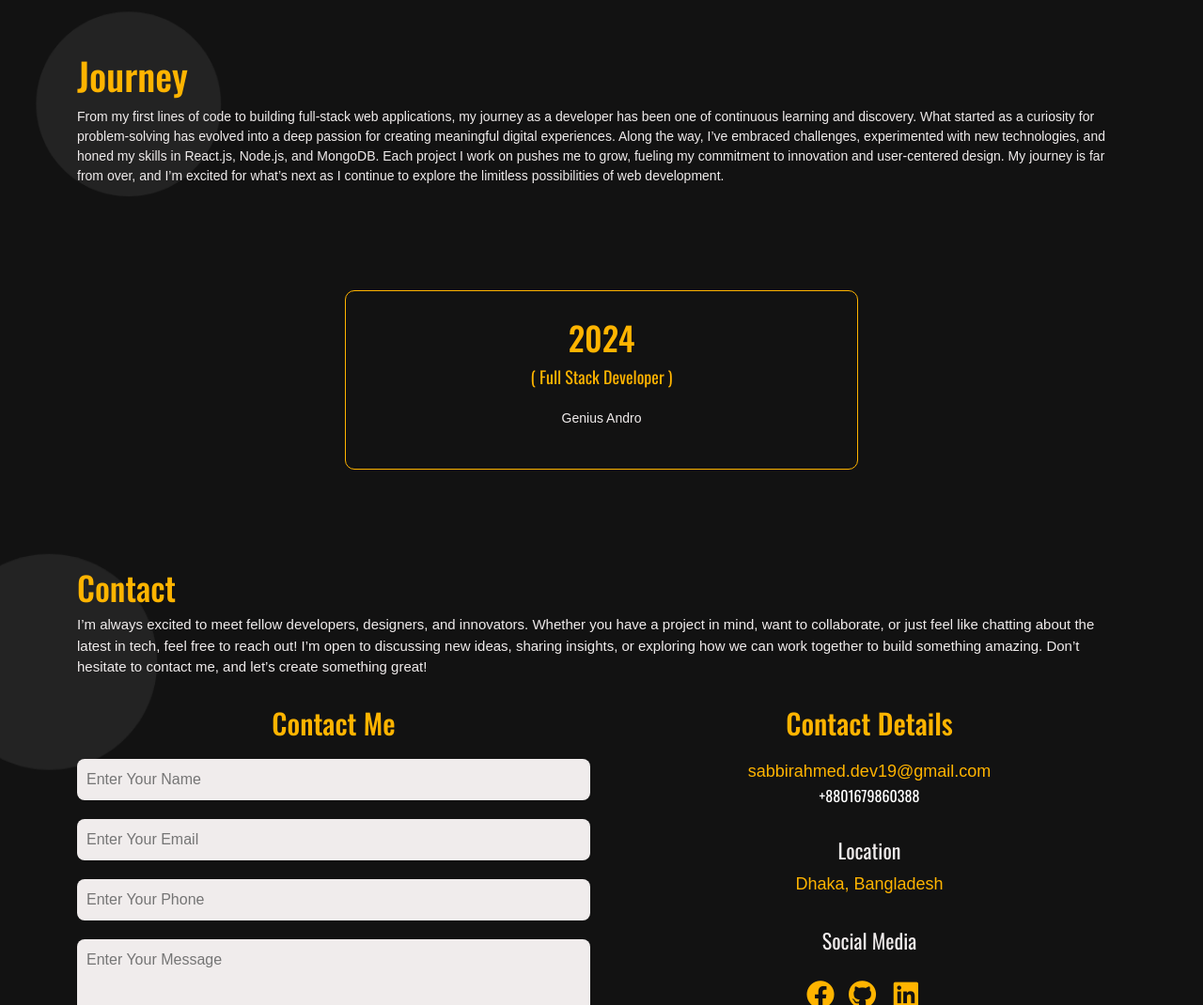
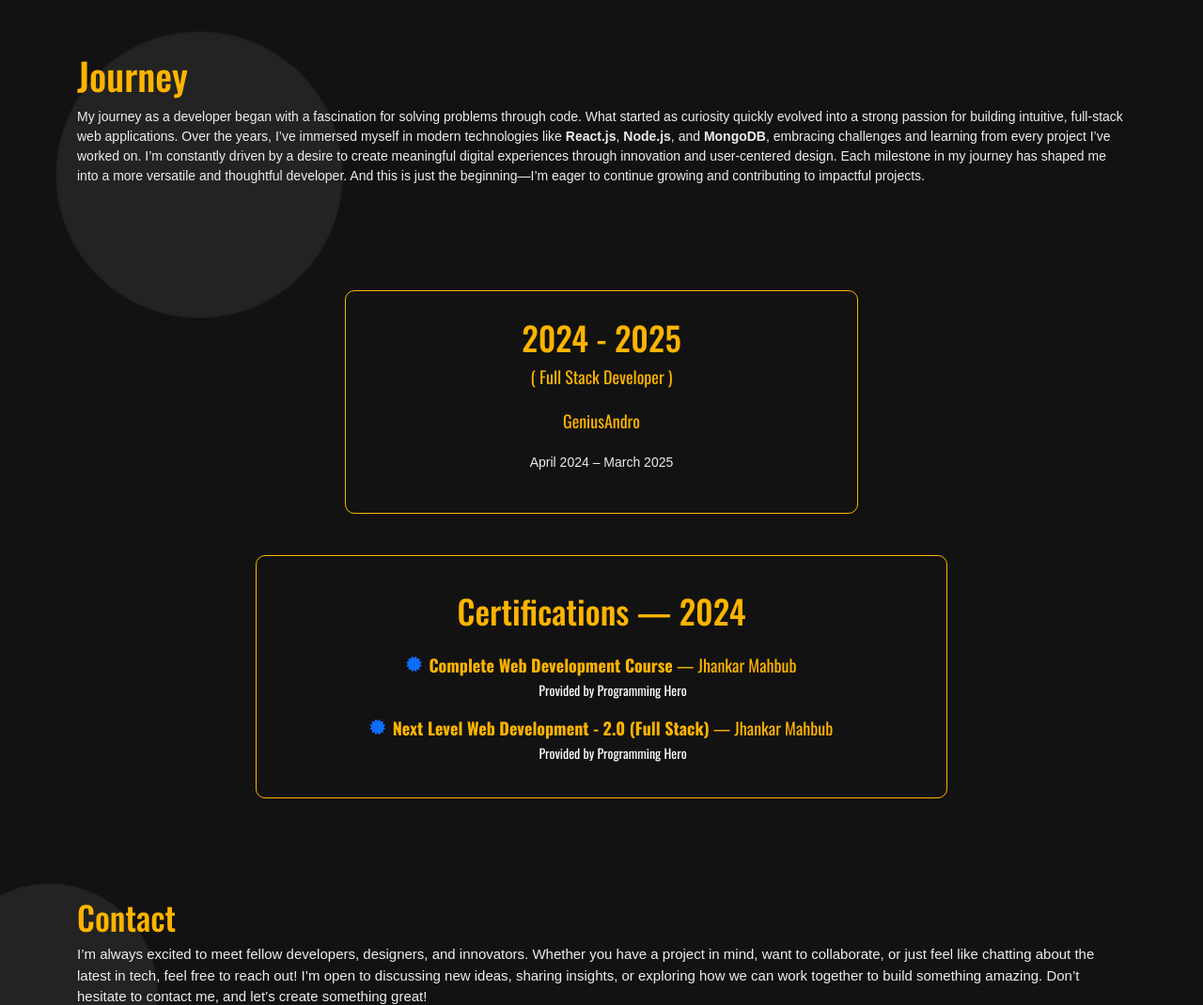
Before and after one commit to Sabbir386/My-Portfolio-Website, a plain HTML site: page index.html in a window 1280 px wide. Shown: the part 2900-3970 px from the top of the page at 94% size. Drawn offline with nearby package versions, Linux system fonts and the light colour scheme.

Commit message:
updated journey section

```diff
--- a/index.html
+++ b/index.html
@@ -769,33 +769,65 @@
       <div class="col-md-12">
         <h4 class="journey-section-heading">Journey</h4>
         <p class="journey-section-text">
-              From my first lines of code to building full-stack web
-              applications, my journey as a developer has been one of continuous
-              learning and discovery. What started as a curiosity for
-              problem-solving has evolved into a deep passion for creating
-              meaningful digital experiences. Along the way, I’ve embraced
-              challenges, experimented with new technologies, and honed my
-              skills in React.js, Node.js, and MongoDB. Each project I work on
-              pushes me to grow, fueling my commitment to innovation and
-              user-centered design. My journey is far from over, and I’m excited
-              for what’s next as I continue to explore the limitless
-              possibilities of web development.
+          My journey as a developer began with a fascination for solving problems through code.
+          What started as curiosity quickly evolved into a strong passion for building intuitive, full-stack web applications.
+          Over the years, I’ve immersed myself in modern technologies like <strong>React.js</strong>, <strong>Node.js</strong>, and <strong>MongoDB</strong>,
+          embracing challenges and learning from every project I’ve worked on.
+          I’m constantly driven by a desire to create meaningful digital experiences through innovation and user-centered design.
+          Each milestone in my journey has shaped me into a more versatile and thoughtful developer.
+          And this is just the beginning—I’m eager to continue growing and contributing to impactful projects.
         </p>
       </div>
     </div>
+
+    <!-- Experience Timeline -->
     <div class="row">
       <div class="col-md-6 mx-auto">
-            <div class="journey-section-box">
-              <h5 class="journey-section-box-text">2024</h5>
-              <p class="journey-section-box-text2 text-center">
-                ( Full Stack Developer )
+        <div class="journey-section-box text-center">
+          <h5 class="journey-section-box-text">2024 - 2025</h5>
+          <p class="journey-section-box-text2">( Full Stack Developer )</p>
+          <p class="journey-section-box-text2">GeniusAndro</p>
+          <p class="journey-section-box-text3">April 2024 – March 2025</p>
+        </div>
+      </div>
+    </div>
+
+    <!-- Certifications -->
+   <div class="row mt-4">
+  <div class="col-md-8 mx-auto">
+    <div class="journey-section-box text-center">
+      <h5 class="journey-section-box-text mb-4">Certifications — 2024</h5>
+
+      <!-- Certification 1 -->
+      <div class="d-flex justify-content-center align-items-start gap-2 mb-3">
+        <i class="fas fa-certificate text-primary mt-1"></i>
+        <div>
+          <p class="journey-section-box-text2 mb-0">
+            <strong>Complete Web Development Course</strong> — Jhankar Mahbub
           </p>
-              <p class="journey-section-box-text3 text-center">Genius Andro</p>
+          <small class="text-white">Provided by Programming Hero</small>
+        </div>
+      </div>
+
+      <!-- Certification 2 -->
+      <div class="d-flex justify-content-center align-items-start gap-2">
+        <i class="fas fa-certificate text-primary mt-1"></i>
+        <div>
+          <p class="journey-section-box-text2 mb-0">
+            <strong>Next Level Web Development - 2.0 (Full Stack)</strong> — Jhankar Mahbub
+          </p>
+          <small class="text-white">Provided by Programming Hero</small>
         </div>
       </div>
     </div>
   </div>
+</div>
+
+
+
+  </div>
 </section>
+
 
     <!-- <section id="integration-section" class="overflow-x-hidden">
       <div class="container">
```
Lines whose indentation alone changed are shown as unchanged.
